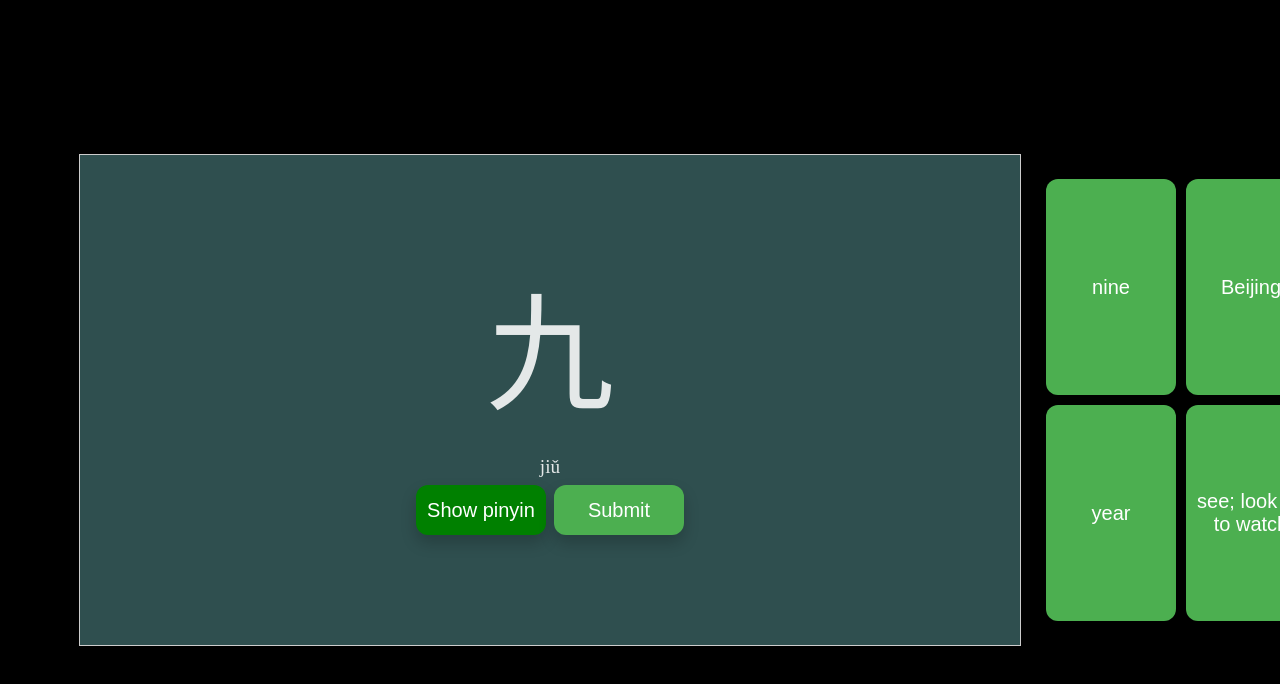
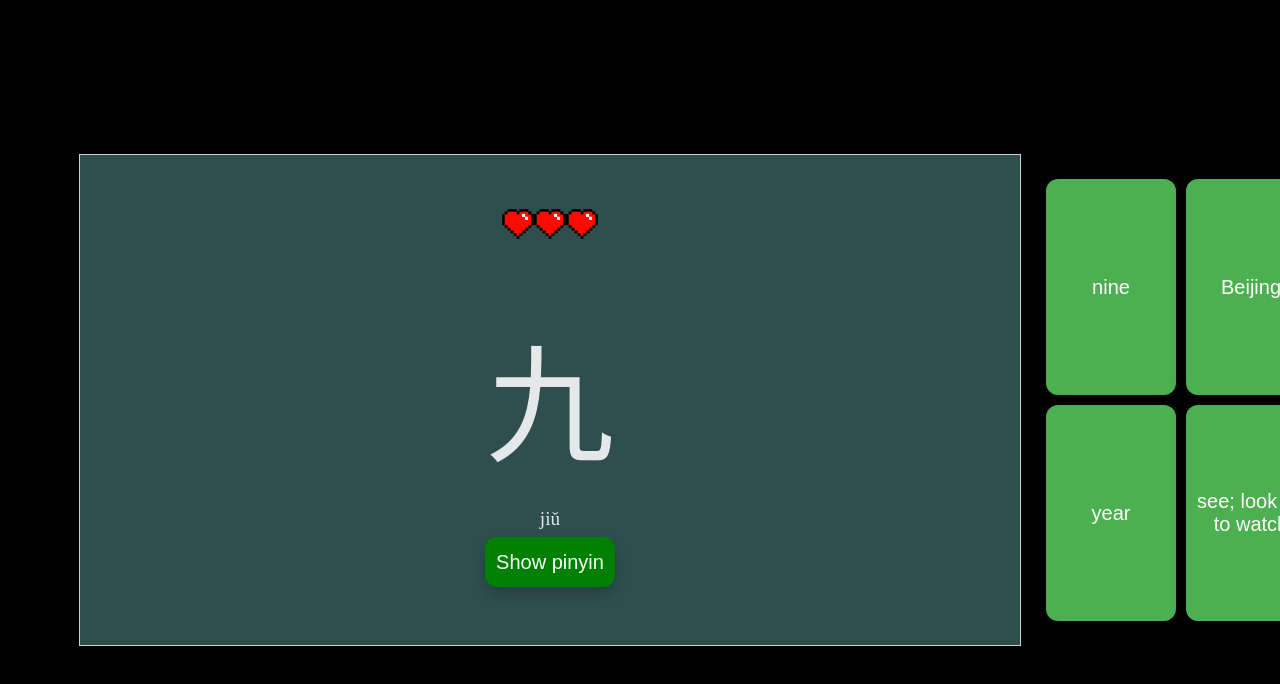
Before and after one commit to MathiasHv18/HanziTest, a Vue app: page /flashCardsGame in a window 1280 px wide. Shown: the top 684 px of the page. Built offline with nearby package versions, Linux system fonts and the light colour scheme.

Commit message:
Basic detectGameOver

```diff
--- a/src/components/FlashCardsGame.vue
+++ b/src/components/FlashCardsGame.vue
@@ -1,6 +1,14 @@
 <template>
   <div class="game">
     <div class="flashCard">
+      <div class="triesLeft">
+        <img
+          class="heartIMG"
+          src="../assets/heartMC.png"
+          alt="triesLeft"
+          v-for="(heart, index) in heartsLeft"
+        />
+      </div>
       <div v-if="hskData.length > 0">
         <p>{{ hskData[currentIndex].simplified }}</p>
         <p v-if="showPinyin == true">{{ hskData[currentIndex].pinyin }}</p>
@@ -15,7 +23,6 @@
         >
           Show pinyin
         </button>
-        <button class="Submit" @click="handleSubmit">Submit</button>
       </div>
     </div>
     <div class="options">
@@ -24,6 +31,12 @@
         @click="handleSubmit(index)"
         v-for="(option, index) in options"
         :key="index"
+        :style="{
+          backgroundColor:
+            selectedIndex === index && selectedIndex !== correctIndex
+              ? 'red'
+              : '',
+        }"
       >
         {{ option }}
       </button>
@@ -39,11 +52,14 @@ export default {
   data() {
     return {
       hskData: HSK,
-      currentIndex: 0,
       showDefinition: true,
       showPinyin: true,
+      currentIndex: 0,
+      selectedIndex: null,
+      correctIndex: null,
       options: [],
       usedIndices: [],
+      heartsLeft: [1, 2, 3],
     };
   },
   created() {
@@ -82,21 +98,44 @@ export default {
       this.options = this.shuffleArray(this.options);
     },
 
-    handleSubmit(selectedIndex) {
-      const correctIndex = this.options.indexOf(
+    detectGameOver() {
+      if (this.heartsLeft.length === 1) {
+        console.log("Game over!");
+        this.$router.push("/finalScoreGame");
+      }
+    },
+
+    removeHeart() {
+      this.heartsLeft.pop();
+    },
+
+    isCorrect(selectedIndex) {
+      this.selectedIndex = selectedIndex;
+      this.correctIndex = this.options.indexOf(
         this.hskData[this.currentIndex].english
       );
-      if (selectedIndex === correctIndex) {
+      if (this.detectGameOver()) {
+        return false;
+      } else if (this.selectedIndex === this.correctIndex) {
+        return true;
+      } else {
+        this.removeHeart();
+        return false;
+      }
+    },
+
+    handleSubmit(selectedIndex) {
+      if (this.isCorrect(selectedIndex)) {
         console.log("Correct answer!");
+        this.currentIndex = Math.floor(Math.random() * this.hskData.length);
+        while (this.usedIndices.includes(this.currentIndex)) {
+          this.currentIndex = Math.floor(Math.random() * this.hskData.length);
+        }
+        this.usedIndices.push(this.currentIndex);
+        this.setOptions();
       } else {
         console.log("Incorrect answer!");
       }
-      this.currentIndex = Math.floor(Math.random() * this.hskData.length);
-      while (this.usedIndices.includes(this.currentIndex)) {
-        this.currentIndex = Math.floor(Math.random() * this.hskData.length);
-      }
-      this.usedIndices.push(this.currentIndex);
-      this.setOptions();
     },
   },
 };
--- a/src/components/finalScoreGame.vue
+++ b/src/components/finalScoreGame.vue
@@ -1,2 +1,47 @@
-<template></template>
-<script></script>
+<template>
+  <div class="game-over-screen">
+    <h1>Game Over</h1>
+    <p>Your final score is: {{ finalScore }}</p>
+    <button @click="restartGame">Play Again</button>
+  </div>
+</template>
+
+<script>
+export default {
+  data() {
+    return {
+      finalScore: 0, // Replace this with the actual final score
+    };
+  },
+  methods: {
+    restartGame() {
+      // Logic to restart the game goes here
+    },
+  },
+};
+</script>
+
+<style scoped>
+.game-over-screen {
+  display: flex;
+  flex-direction: column;
+  justify-content: center;
+  align-items: center;
+  height: 100vh;
+  text-align: center;
+}
+
+h1 {
+  font-size: 3em;
+}
+
+p {
+  font-size: 2em;
+}
+
+button {
+  padding: 1em 2em;
+  font-size: 1em;
+  margin-top: 2em;
+}
+</style>
--- a/src/router.js
+++ b/src/router.js
@@ -2,11 +2,13 @@ import { createRouter, createWebHistory } from "vue-router";
 import Home from "./components/Home.vue";
 import chooseHSK from "./components/chooseHSK.vue";
 import flashCardsGame from "./components/flashCardsGame.vue";
+import finalScoreGame from "./components/finalScoreGame.vue";
 
 const routes = [
   { path: "/", component: Home },
   { path: "/chooseHSK", component: chooseHSK },
   { path: "/flashCardsGame", component: flashCardsGame },
+  { path: "/finalScoreGame", component: finalScoreGame },
 ];
 
 const router = createRouter({ history: createWebHistory(), routes });
--- a/src/styles/flashCards.css
+++ b/src/styles/flashCards.css
@@ -72,3 +72,12 @@
   flex: 1 0 45%; /* This will make the buttons take up approximately half the width of .options, allowing for two buttons per row. Adjust as needed. */
   margin: 5px; /* Add some margin around the buttons */
 }
+
+.heartIMG {
+  height: 30px;
+}
+
+.triesLeft {
+  margin: 0px;
+  padding: 0px;
+}
```
Also changed, not shown: src/assets/heartMC.png (added).
